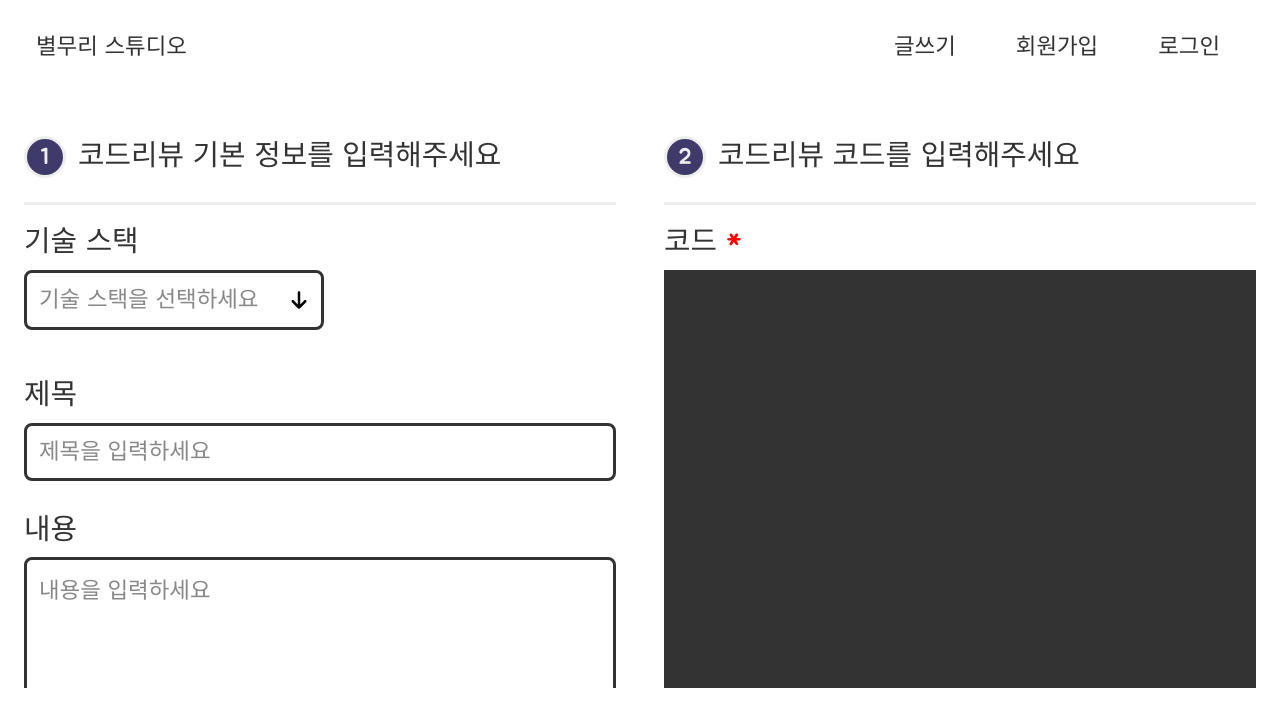
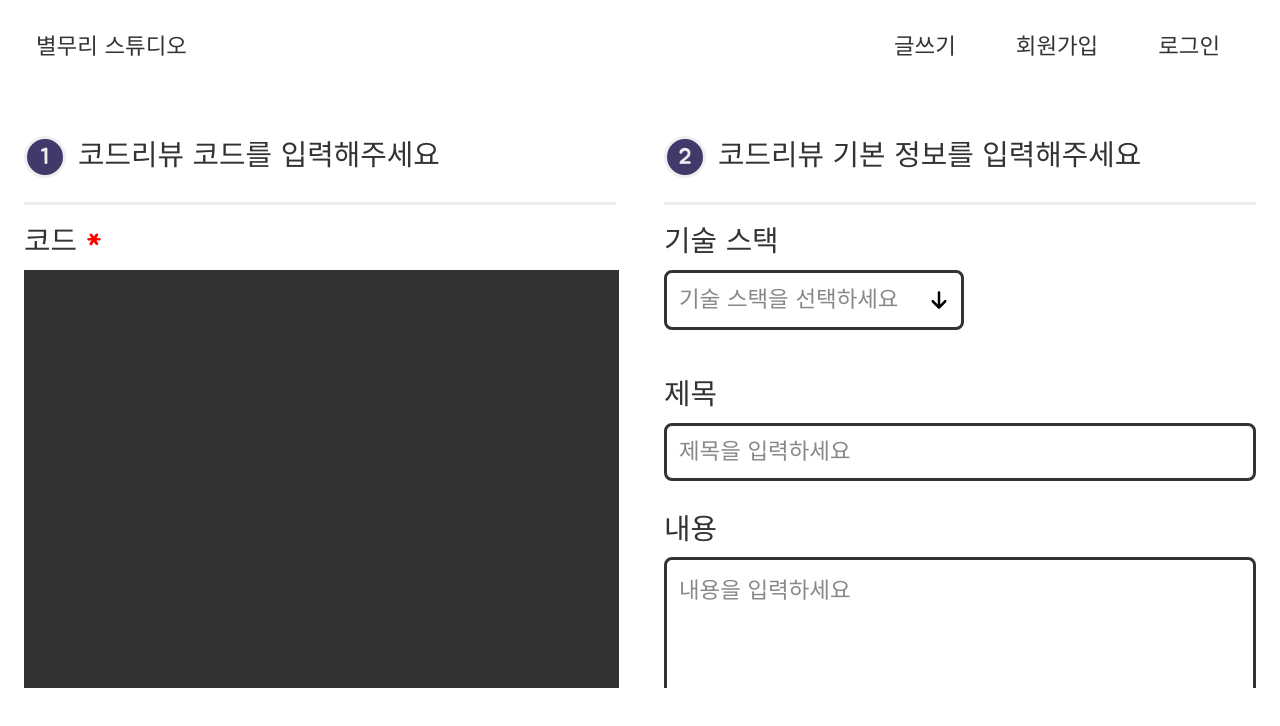
Before and after one commit to helloworld442/code-review-mono-repo, a React (Vite) app: page /write in a window 1280 px wide. Shown: the top 726 px of the page. Built offline with nearby package versions, Linux system fonts and the light colour scheme.

Commit message:
fix : fix review editor form height #39

```diff
--- a/src/features/editor/component/EditorCode.jsx
+++ b/src/features/editor/component/EditorCode.jsx
@@ -1,17 +1,10 @@
-import { useEffect, useRef } from "react";
+import React, { useEffect, useRef, useCallback } from "react";
 import "./EditorCode.scss";
 
 const EditorCode = ({ code }) => {
-  const codeRef = useRef(null);
-
-  useEffect(() => {
-    codeRef.current.scrollIntoView({ block: "end" });
-  }, [code]);
-
   return (
     <pre className="editor-code">
       <code dangerouslySetInnerHTML={{ __html: code }}></code>
-      <div ref={codeRef} className="editor-code-button" />
     </pre>
   );
 };
--- a/src/features/editor/component/EditorCode.scss
+++ b/src/features/editor/component/EditorCode.scss
@@ -1,8 +1,8 @@
 .editor-code {
   position: absolute;
   margin: 0;
-  width: calc(100% - 1em);
-  height: calc(100% - 1em);
+  width: calc(100% - 1rem);
+  min-height: calc(100% - 1rem);
   padding: 0.5em;
   border: none;
   outline: none;
@@ -13,14 +13,13 @@
   color: #eee;
   caret-color: red;
   z-index: 0;
-  text-overflow: ellipsis;
   white-space: pre-wrap;
-  overflow: auto;
+  overflow-y: auto;
 }
 
 .editor-code-button {
   width: 100%;
-  height: 20px;
+  height: 6px;
 }
 
 .hg-block-code {
--- a/src/features/editor/component/EditorForm.jsx
+++ b/src/features/editor/component/EditorForm.jsx
@@ -1,8 +1,9 @@
-import { useEffect, useState } from "react";
+import { useEffect, useRef, useState } from "react";
 import "./EditorForm.scss";
 
 const EditorForm = ({ name, label, onCode }) => {
   const [value, setValue] = useState("");
+  const textareaRef = useRef(null);
 
   const onChangeValue = (e) => {
     setValue(e.target.value);
@@ -39,8 +40,15 @@ const EditorForm = ({ name, label, onCode }) => {
     onCode({ name, value: hgCode });
   }, [value]);
 
+  useEffect(() => {
+    const textarea = textareaRef.current;
+    textarea.style.height = "auto";
+    textarea.style.height = `${textarea.scrollHeight}px`;
+  }, [value]);
+
   return (
     <textarea
+      ref={textareaRef}
       className="editor-form"
       value={value}
       onChange={onChangeValue}
--- a/src/features/editor/component/EditorForm.scss
+++ b/src/features/editor/component/EditorForm.scss
@@ -1,11 +1,9 @@
 .editor-form {
   position: absolute;
-  margin: 0;
-  width: calc(100% - 1em);
-  height: calc(100% - 1em);
+  width: calc(100% - 1rem);
+  min-height: calc(100% - 1rem);
   padding: 0.5em;
   border: none;
-  border-radius: 8px;
   outline: none;
   background: transparent;
   font-size: 1.2rem;
@@ -14,6 +12,8 @@
   color: transparent;
   caret-color: red;
   z-index: 1;
-  text-overflow: ellipsis;
   line-height: 1.2rem;
+  resize: none;
+  white-space: pre-wrap;
+  overflow: auto;
 }
--- a/src/features/review/component/ReviewForm.jsx
+++ b/src/features/review/component/ReviewForm.jsx
@@ -64,11 +64,31 @@ const ReviewForm = () => {
 
   return (
     <form className="review-form" onSubmit={onSubmitReview}>
+      {/* 리뷰에서 정보 입력 영역 (코드) */}
+      <div className="review-form-code">
+        {/* 정보 엽력 영역 제목 */}
+        <h4 className="form-code-title">
+          <span className="code-title-num">1</span>
+          코드리뷰 코드를 입력해주세요
+        </h4>
+
+        {/* 정보 입력 영역 라벨 (코드) */}
+        <label className="form-code-label">
+          코드 <span>*</span>
+        </label>
+
+        {/* 정보 이볅 영역 내용 */}
+        <div className="form-code-content">
+          <EditorForm name="code" onCode={onChangeCode} />
+          <EditorCode code={form.code} />
+        </div>
+      </div>
+
       {/* 리뷰에서 정보 입력 영역 (제목 , 글 , 기술 스택) */}
       <div className="review-form-info">
         {/* 정보 입력 영역 제목 */}
         <h4 className="form-info-title">
-          <span className="info-title-num">1</span>
+          <span className="info-title-num">2</span>
           코드리뷰 기본 정보를 입력해주세요
         </h4>
 
@@ -97,29 +117,9 @@ const ReviewForm = () => {
           onInput={onChangeInput}
           placeholder="내용을 입력하세요"
         />
-      </div>
-
-      {/* 리뷰에서 정보 입력 영역 (코드) */}
-      <div className="review-form-code">
-        {/* 정보 엽력 영역 제목 */}
-        <h4 className="form-code-title">
-          <span className="code-title-num">2</span>
-          코드리뷰 코드를 입력해주세요
-        </h4>
-
-        {/* 정보 입력 영역 라벨 (코드) */}
-        <label className="form-code-label">
-          코드 <span>*</span>
-        </label>
-
-        {/* 정보 이볅 영역 내용 */}
-        <div className="form-code-content">
-          <EditorForm name="code" onCode={onChangeCode} />
-          <EditorCode code={form.code} />
-          <Button id="review-form-button" size="large" primary fullWidth type="submit">
-            글 등록
-          </Button>
-        </div>
+        <Button id="review-form-code-button" size="large" primary fullWidth type="submit">
+          글 등록
+        </Button>
       </div>
     </form>
   );
--- a/src/features/review/component/ReviewForm.scss
+++ b/src/features/review/component/ReviewForm.scss
@@ -17,6 +17,7 @@
 }
 
 .review-form-info {
+  position: relative;
   width: 100%;
   height: 100%;
   padding: 0 12px;
@@ -118,8 +119,10 @@
   height: 500px;
 }
 
-#review-form-button {
+#review-form-code-button {
   position: absolute;
-  bottom: -100px;
+  bottom: -50vh;
   left: 0;
+  padding: 0 36px;
+  box-sizing: border-box;
 }
```
